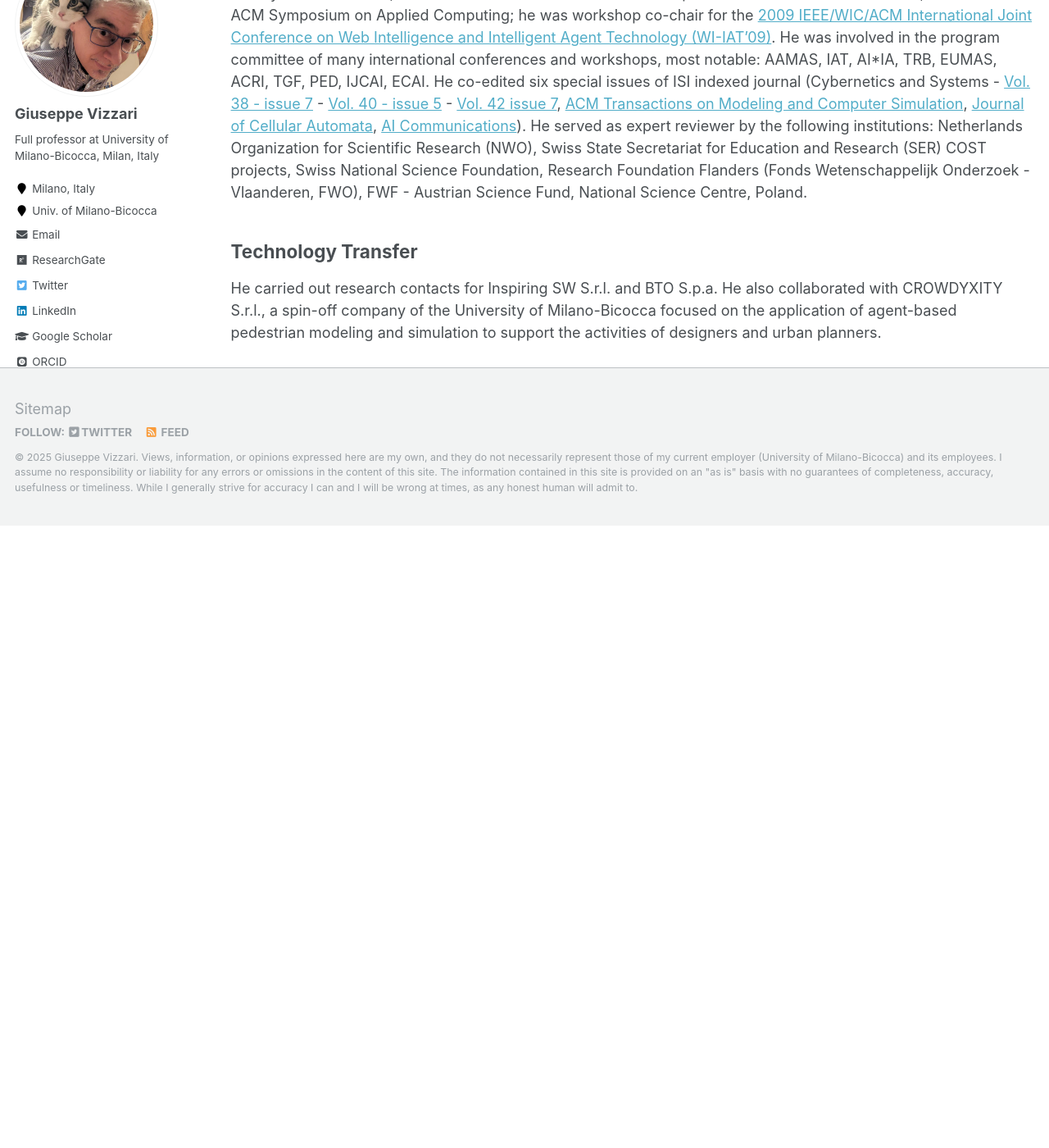
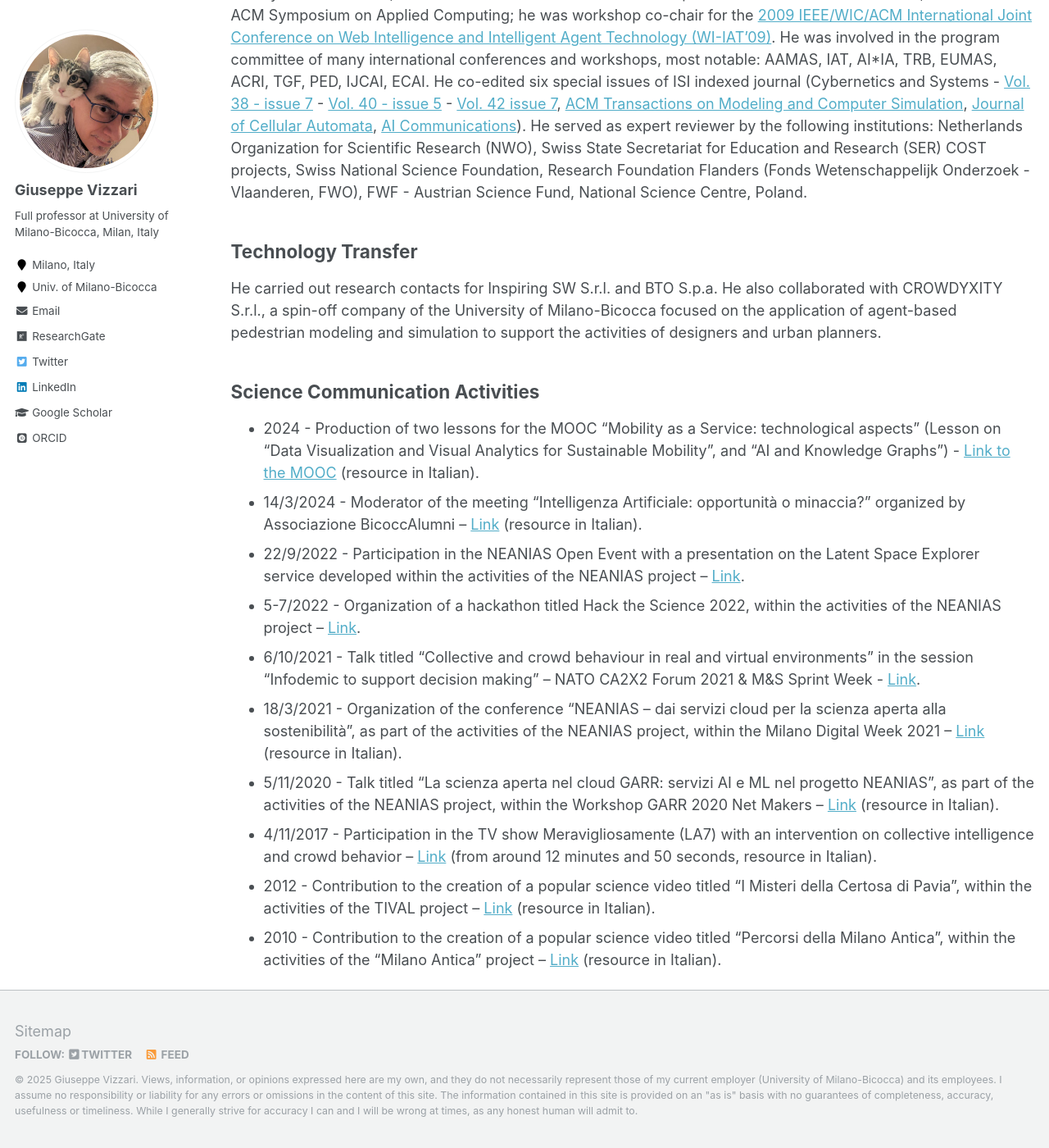
Before and after one commit to GiuseppeVizzari/GiuseppeVizzari.github.io, a Jekyll site: the page built from _pages/cv.md, in a window 1280 px wide and 1400 px high, scrolled down 1995 px. Shown: the whole window at 82% size. Built offline with Jekyll 4.4.1, drawn with Linux system fonts in a browser that asks for light colours; some web fonts are replaced; before the commit the page ends 2636 px from its top, so only the background shows below that.

Commit message:
Added scientific communication activities

```diff
--- a/_pages/cv.md
+++ b/_pages/cv.md
@@ -33,3 +33,16 @@ He is member of the Editorial Board of [Collective Dynamics](https://collective-
 ## Technology Transfer
 
 He carried out research contacts for Inspiring SW S.r.l. and BTO S.p.a. He also collaborated with CROWDYXITY S.r.l., a spin-off company of the University of Milano-Bicocca focused on the application of agent-based pedestrian modeling and simulation to support the activities of designers and urban planners.
+
+## Science Communication Activities
+- 2024 - Production of two lessons for the MOOC "Mobility as a Service: technological aspects" (Lesson on "Data Visualization and Visual Analytics for Sustainable Mobility", and "AI and Knowledge Graphs") -
+[Link to the MOOC](https://lms.federica.eu/course/view.php?id=880) (resource in Italian).
+- 14/3/2024 - Moderator of the meeting “Intelligenza Artificiale: opportunità o minaccia?” organized by Associazione BicoccAlumni – [Link](https://youtu.be/p57sVh6AyW8?si=hBogckPt1oLzep3e) (resource in Italian).
+- 22/9/2022 - Participation in the NEANIAS Open Event with a presentation on the Latent Space Explorer service developed within the activities of the NEANIAS project – [Link](https://www.neanias.eu/index.php/open-event/neanias-open-event).
+- 5-7/2022 - Organization of a hackathon titled Hack the Science 2022, within the activities of the NEANIAS project – [Link](https://sites.google.com/unimib.it/hack-the-science-2022/challenges/hack-the-ux-of-neanias).
+- 6/10/2021 - Talk titled “Collective and crowd behaviour in real and virtual environments” in the session “Infodemic to support decision making” – NATO CA2X2 Forum 2021 & M&S Sprint Week - [Link](https://www.mscoe.org/event/nato-ca2x2-forum-2021/).
+- 18/3/2021 - Organization of the conference “NEANIAS – dai servizi cloud per la scienza aperta alla sostenibilità”, as part of the activities of the NEANIAS project, within the Milano Digital Week 2021 – [Link](https://sites.google.com/unimib.it/neanias-mdw2021/home-page) (resource in Italian).
+- 5/11/2020 - Talk titled “La scienza aperta nel cloud GARR: servizi AI e ML nel progetto NEANIAS”, as part of the activities of the NEANIAS project, within the Workshop GARR 2020 Net Makers – [Link](https://www.eventi.garr.it/it/ws21/programma/speaker/670-giuseppe-vizzari) (resource in Italian).
+- 4/11/2017 - Participation in the TV show Meravigliosamente (LA7) with an intervention on collective intelligence and crowd behavior – [Link](https://www.la7.it/meravigliosamente/rivedila7/meravigliosamente-puntata-04112017-04-11-2017-226154) (from around 12 minutes and 50 seconds, resource in Italian).
+- 2012 - Contribution to the creation of a popular science video titled “I Misteri della Certosa di Pavia”, within the activities of the TIVAL project – [Link](https://www.youtube.com/watch?v=1ymnQ16mqSQ) (resource in Italian).
+- 2010 - Contribution to the creation of a popular science video titled “Percorsi della Milano Antica”, within the activities of the “Milano Antica” project – [Link](https://www.youtube.com/watch?v=pzhVtTMW-eI&t=552s) (resource in Italian).
```
